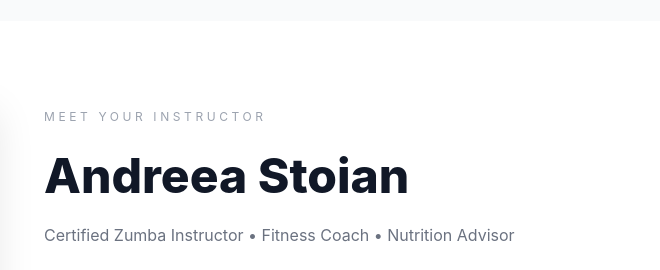
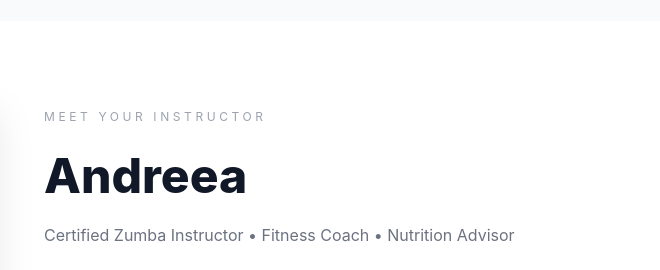
Before and after one commit to Andreea-art/stretchfitmama, a plain HTML site: page index.html in a window 1280 px wide. Shown: the part 2120-2390 px from the top of the page, 620-1280 px from the left. Drawn offline with Linux system fonts and the light colour scheme.

Commit message:
Update index.html
andreea

```diff
--- a/index.html
+++ b/index.html
@@ -3,7 +3,7 @@
 <head>
 <meta charset="UTF-8">
 <meta name="viewport" content="width=device-width, initial-scale=1.0">
-<title>Stretch Fit Mama by Andreea Stoian</title>
+<title>Stretch Fit Mama by Andreea </title>
 <link rel="stylesheet" href="style.css">
 </head>
 <body>
@@ -106,7 +106,7 @@
 <div style="border-radius:12px;overflow:hidden;box-shadow:0 10px 40px rgba(0,0,0,0.1);"><img src="andreea-zumba-pose.png" alt="Andreea" style="width:100%;"></div>
 <div>
 <span class="section-label" style="text-align:left;">Meet Your Instructor</span>
-<h2 style="font-size:clamp(32px,4vw,48px);font-weight:800;margin-bottom:8px;">Andreea Stoian</h2>
+<h2 style="font-size:clamp(32px,4vw,48px);font-weight:800;margin-bottom:8px;">Andreea </h2>
 <p style="color:#6b7280;margin-bottom:24px;">Certified Zumba Instructor &bull; Fitness Coach &bull; Nutrition Advisor</p>
 <p style="color:#4b5563;line-height:1.7;margin-bottom:16px;">Hi! I'm Andreea, and I'm passionate about helping women and families discover the joy of movement. I bring the energy and rhythm of Zumba to every class, combined with personalized fitness coaching and practical nutrition advice.</p>
 <ul style="margin-bottom:24px;">
@@ -204,7 +204,7 @@
 <div class="footer-grid">
 <div class="footer-brand">
 <span class="logo"><span class="gray">Stretch</span> Fit <span class="fuchsia">Mama</span></span>
-<p>by Andreea Stoian</p>
+<p>by Andreea </p>
 <p>Zumba &bull; Fitness &bull; Nutrition</p>
 <div class="footer-social">
 <a href="https://www.facebook.com/profile.php?id=100063931429522" target="_blank"><svg width="16" height="16" viewBox="0 0 24 24" fill="currentColor"><path d="M18 2h-3a5 5 0 0 0-5 5v3H7v4h3v8h4v-8h3l1-4h-4V7a1 1 0 0 1 1-1h3z"/></svg></a>
@@ -233,7 +233,7 @@
 </div>
 </div>
 <div class="footer-bottom">
-<p>&copy; 2025 Stretch Fit Mama by Andreea Stoian. All rights reserved.</p>
+<p>&copy; 2025 Stretch Fit Mama by Andreea. All rights reserved.</p>
 <p>Made with &hearts; and lots of energy</p>
 </div>
 </footer>
```
